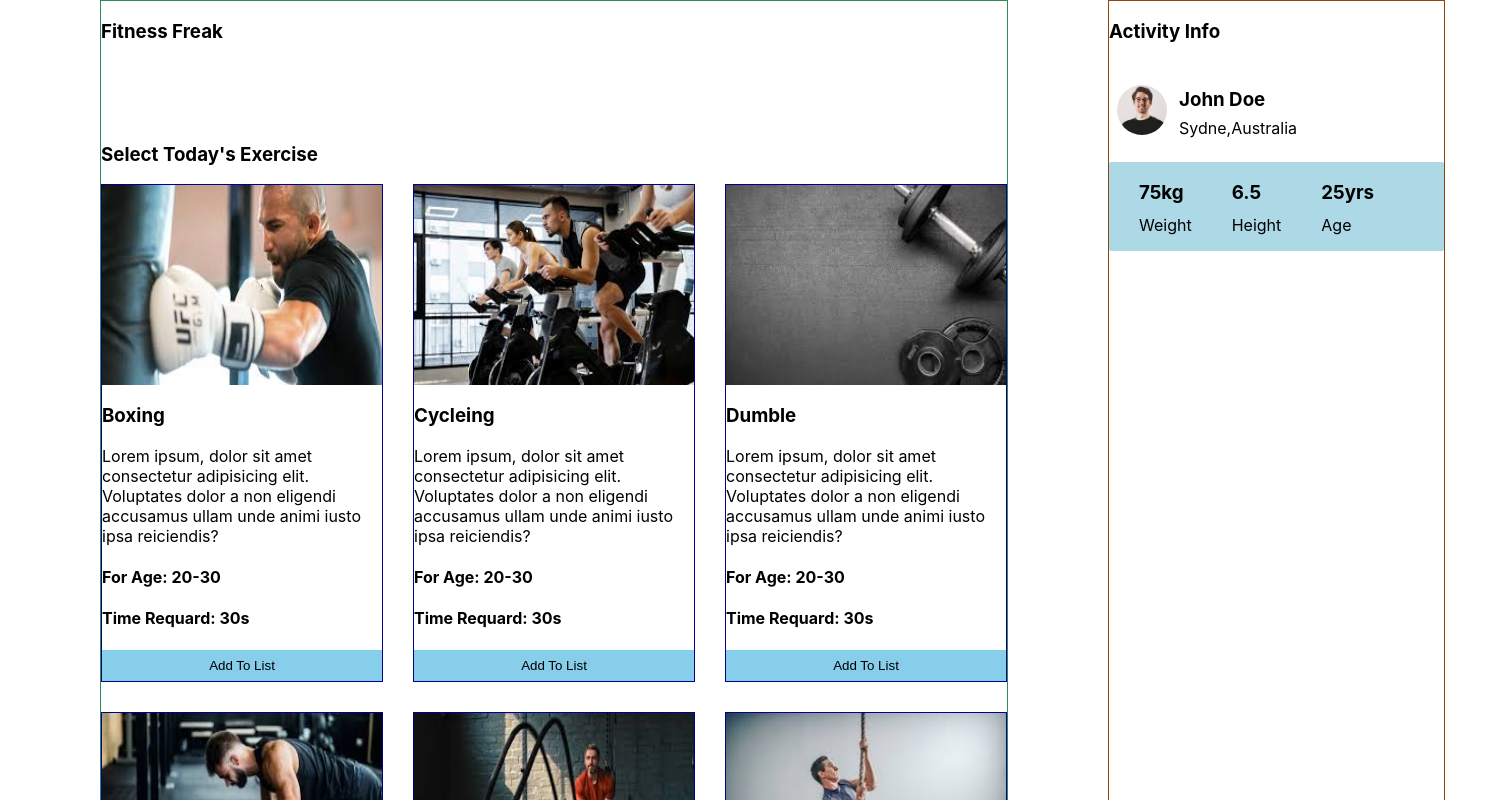
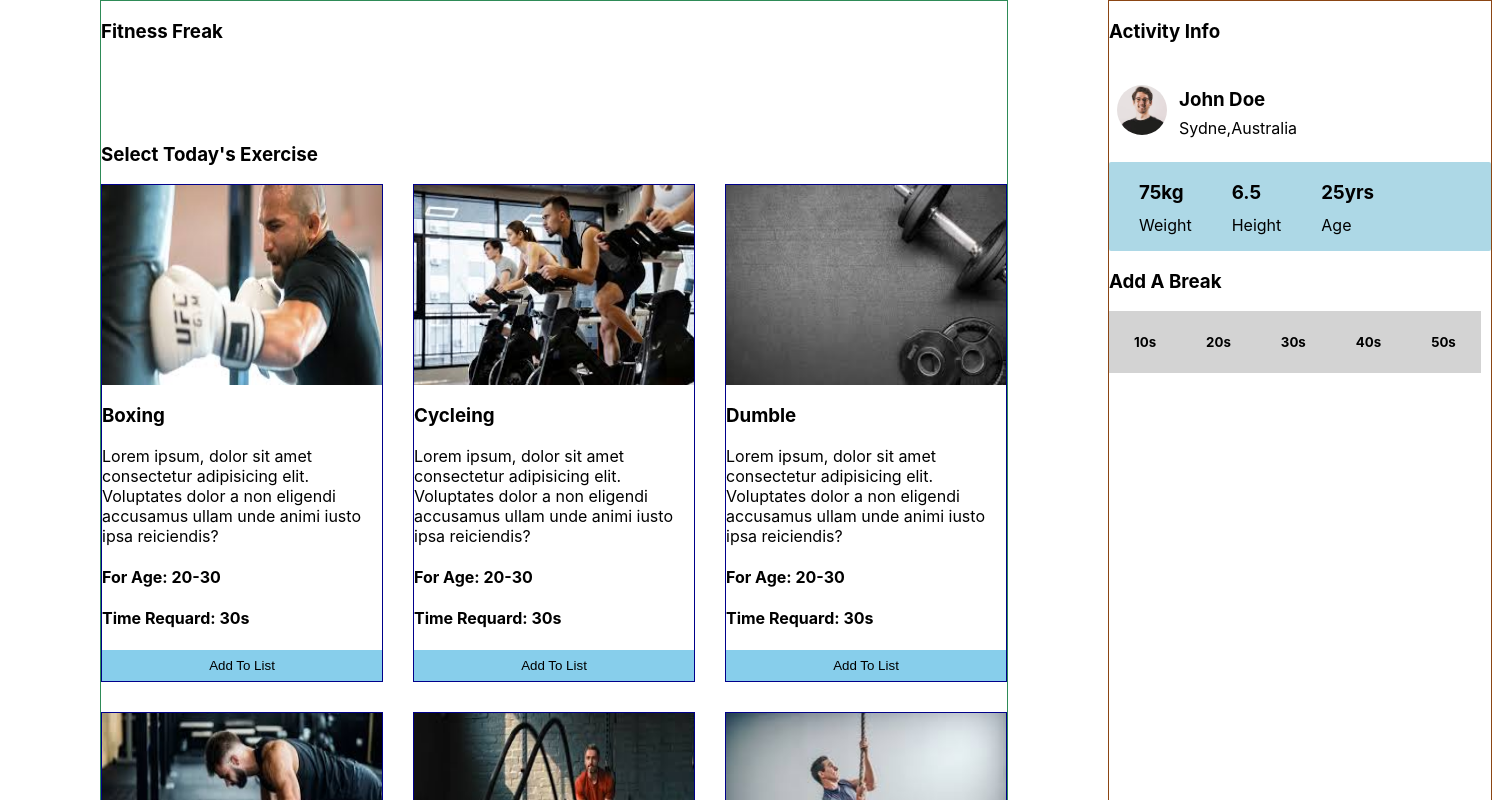
Before and after one commit to MaxPromit/P-Hero-Assignment-8th-Fitness, a React (Create React App) app: page / in a window 1280 px wide. Shown: the top 800 px of the page, 1492 px wide, since content can reach past the window. Built offline with nearby package versions, Linux system fonts and the light colour scheme.

Commit message:
break added

```diff
--- a/src/App.js
+++ b/src/App.js
@@ -1,5 +1,6 @@
 import './App.css';
 import Activity from './Component/Activity/Activity';
+import Break from './Component/Break/Break';
 import Card from './Component/Card/Card';
 
 function App() {
@@ -16,6 +17,7 @@ function App() {
     <div className='activity_container'>
       <h3>Activity Info</h3>
       <Activity></Activity>
+      <Break></Break>
     </div>
     </div>
   );
--- /dev/null
+++ b/src/Component/Break/Break.css
@@ -0,0 +1,14 @@
+.break_container{
+    display: flex;
+    margin-right: 10px;
+    background-color: lightgray;
+}
+.break_container h5{
+    margin: 0px 25px ;
+    padding: 23px 0px;
+
+}
+.break_container h5:hover{
+    color: crimson;
+    cursor: pointer;
+}
--- /dev/null
+++ b/src/Component/Break/Break.js
@@ -0,0 +1,21 @@
+import React from 'react';
+import './Break.css'
+
+const Break = () => {
+    return (
+        <div>
+            <h3>Add A Break</h3>
+            <div className='break_container'>
+
+                <h5>10s</h5>
+                <h5>20s</h5>
+                <h5>30s</h5>
+                <h5>40s</h5>
+                <h5>50s</h5>
+             </div>
+
+        </div>
+    );
+};
+
+export default Break;
```
